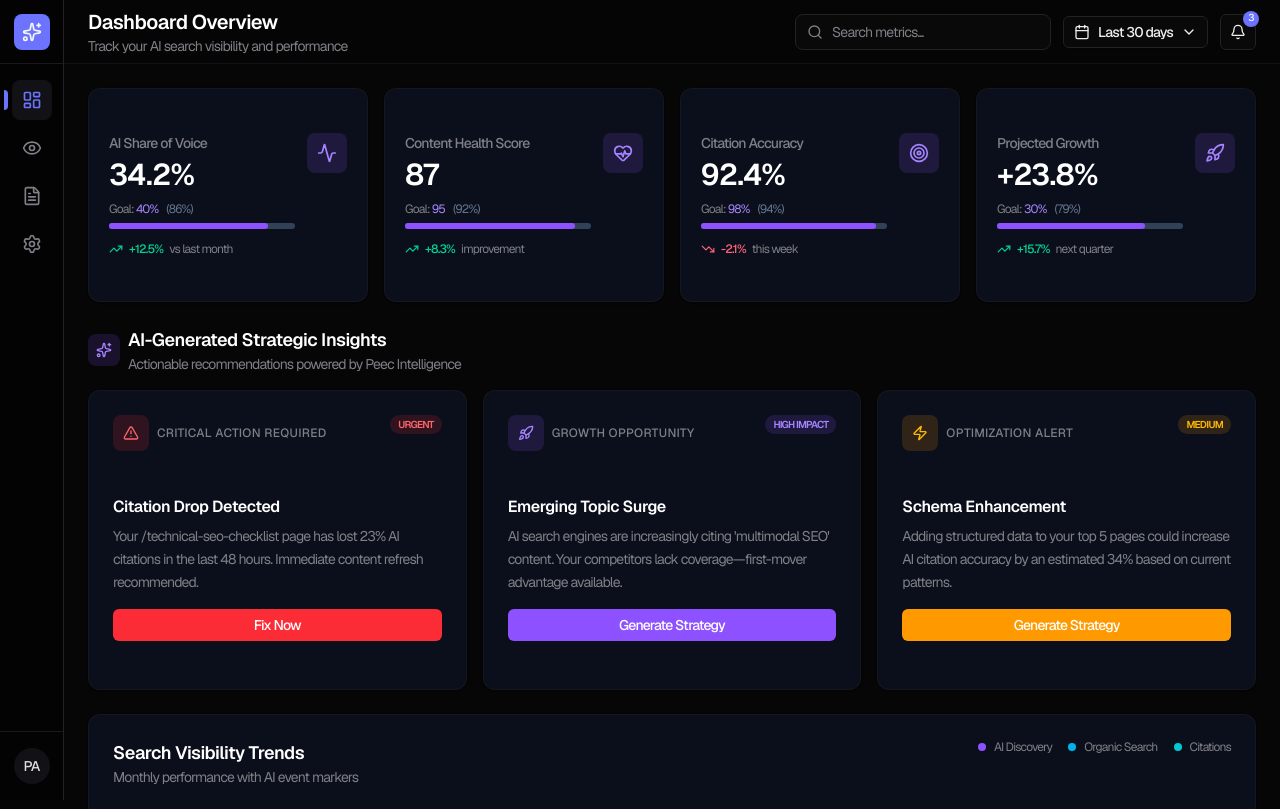
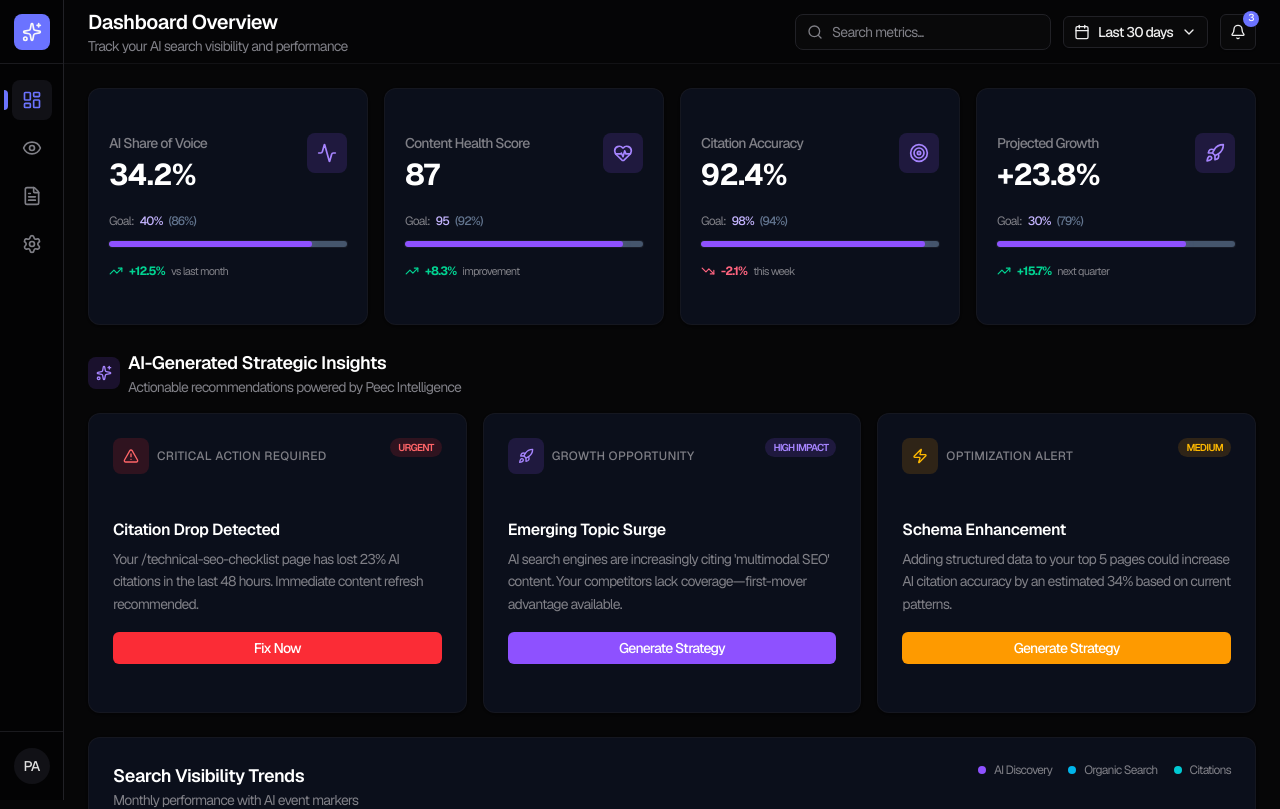
Before and after one commit to hjsonghjsonghj/ai-seo-dashboard, a Next.js app: page / in a window 1280 px wide. Shown: the top 809 px of the page. Built offline with nearby package versions, Linux system fonts and the light colour scheme.

Commit message:
refactor: streamline and enhance stat card layout and styling

```diff
--- a/components/dashboard/stat-cards.tsx
+++ b/components/dashboard/stat-cards.tsx
@@ -28,67 +28,43 @@ function StatCard({ title, value, change, changeLabel, targetValue, currentValue
       <CardContent className="p-5">
         <div className="flex items-start justify-between gap-3">
           <div className="flex-1 space-y-1">
-            <p className="text-sm font-medium text-muted-foreground">
-              {title}
-            </p>
-
-            {/* Value - brighter white for emphasis */}
-            <p className="text-3xl font-semibold tracking-tight text-white">
-              {value}
-            </p>
-
-            {/* Goal with progress bar */}
-            <div className="space-y-1.5 pt-1">
-              <div className="flex items-center gap-2">
-                <span className="text-xs text-muted-foreground">
-                  Goal: <span className="text-violet-400">{targetValue}{unit}</span>
-                </span>
-                <span className="text-xs text-slate-500">
-                  ({progressPercent.toFixed(0)}%)
-                </span>
+            <p className="text-sm font-medium text-muted-foreground">{title}</p>
+            <p className="text-3xl font-bold tracking-tight text-white">{value}</p>
+          </div>
+          <div className="flex h-10 w-10 shrink-0 items-center justify-center rounded-lg bg-violet-500/15">
+            <Icon className="h-5 w-5 text-violet-400" />
+          </div>
         </div>
 
-              {/* Progress bar */}
+        <div className="mt-5 space-y-3">
+          <div className="flex items-center gap-1.5 text-xs">
+            <span className="text-muted-foreground">Goal:</span>
+            <span className="text-violet-300 font-medium">{targetValue}{unit}</span>
+            <span className="text-slate-500 font-medium">({Math.round(progressPercent)}%)</span>
+          </div>
+
+          <div className="h-1.5 w-full rounded-full bg-slate-600 ring-1 ring-white/5 overflow-hidden">
             <div
-                className="h-1.5 w-full rounded-full bg-slate-700"
-                role="progressbar"
-                aria-valuenow={progressPercent}
-                aria-valuemin={0}
-                aria-valuemax={100}
-                aria-label={`Progress: ${progressPercent.toFixed(0)}% of goal`}
-              >
-                <div
-                  className="h-full rounded-full bg-violet-500 transition-all duration-300"
+              className="h-full rounded-full bg-violet-500 shadow-[0_0_8px_rgba(139,92,246,0.3)] transition-all duration-500"
               style={{ width: `${progressPercent}%` }}
             />
           </div>
-            </div>
 
-            {/* Change indicator */}
-            <div className="flex items-center gap-1.5 pt-2">
+          <div className="flex items-center gap-1.5 pt-1">
             {isPositive ? (
-                <TrendingUp className="h-3.5 w-3.5 text-emerald-400" aria-hidden="true" />
+              <TrendingUp className="h-3.5 w-3.5 text-emerald-400" />
             ) : (
-                <TrendingDown className="h-3.5 w-3.5 text-rose-400" aria-hidden="true" />
+              <TrendingDown className="h-3.5 w-3.5 text-rose-400" />
             )}
-              <span
-                className={cn(
-                  "text-xs font-medium",
-                  isPositive ? "text-emerald-400" : "text-rose-400"
-                )}
-              >
+            <span className={cn("text-xs font-bold", isPositive ? "text-emerald-400" : "text-rose-400")}>
               {isPositive ? "+" : ""}{change}%
             </span>
-              <span className="text-xs text-muted-foreground">{changeLabel}</span>
-            </div>
-          </div>
-
-          <div className="flex h-10 w-10 shrink-0 items-center justify-center rounded-lg bg-violet-500/15" aria-hidden="true">
-            <Icon className="h-5 w-5 text-violet-400" />
+            <span className="text-[11px] text-muted-foreground">{changeLabel}</span>
           </div>
         </div>
       </CardContent>
     </Card>
+
   )
 }
 
```
Lines whose indentation alone changed are shown as unchanged.
